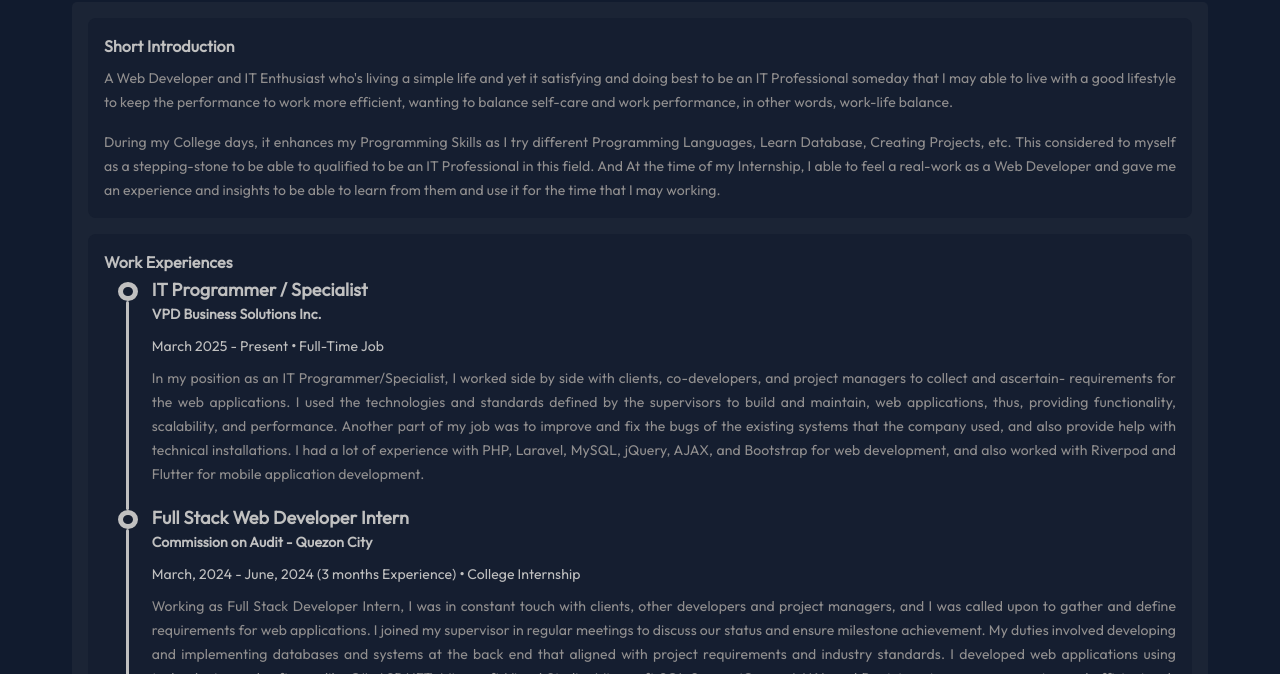
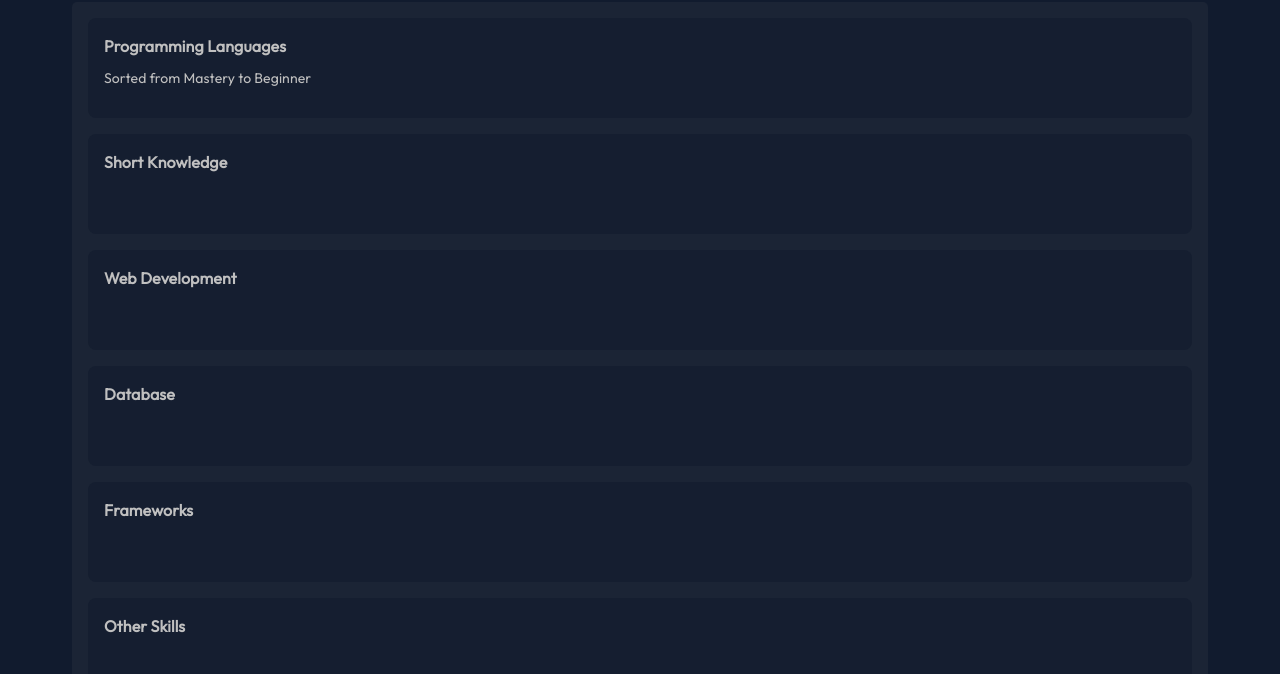
Before and after one commit to PapiChans/PapiChans-Portfolio-V3, a plain HTML site: page index.html in a window 1280 px wide. Shown: the part 126-800 px from the top of the page. Drawn offline with nearby package versions, Linux system fonts and the light colour scheme.

Commit message:
v0.1.5.1

```diff
--- a/index.html
+++ b/index.html
@@ -187,7 +187,7 @@
                 </div>
             </div>
         </div>
-        <div class="main-card active" id="card-about">
+        <div class="main-card" id="card-about">
             <div class="main-card-content">
                 <div class="home-basic-card" data-aos="fade-up" data-aos-delay="200" data-aos-duration="1000">
                     <h5 class="fs-16 fw-bold text-primary mb-05">Short Introduction</h5>
@@ -422,9 +422,27 @@
                 </div>
             </div>
         </div>
-        <div class="main-card" id="card-skills">
+        <div class="main-card active" id="card-skills">
             <div class="main-card-content">
-                <h1>Skills</h1>
+                <div class="home-basic-card">
+                    <h5 class="fs-16 fw-bold text-primary mb-05">Programming Languages</h5>
+                    <p class="fs-14 fw-normal text-primary">Sorted from Mastery to Beginner</p>
+                </div>
+                <div class="home-basic-card">
+                    <h5 class="fs-16 fw-bold text-primary mb-05">Short Knowledge</h5>
+                </div>
+                <div class="home-basic-card">
+                    <h5 class="fs-16 fw-bold text-primary mb-05">Web Development</h5>
+                </div>
+                <div class="home-basic-card">
+                    <h5 class="fs-16 fw-bold text-primary mb-05">Database</h5>
+                </div>
+                <div class="home-basic-card">
+                    <h5 class="fs-16 fw-bold text-primary mb-05">Frameworks</h5>
+                </div>
+                <div class="home-basic-card">
+                    <h5 class="fs-16 fw-bold text-primary mb-05">Other Skills</h5>
+                </div>
             </div>
         </div>
         <div class="main-card" id="card-projects">
```
Also changed, not shown: 2 other files.
